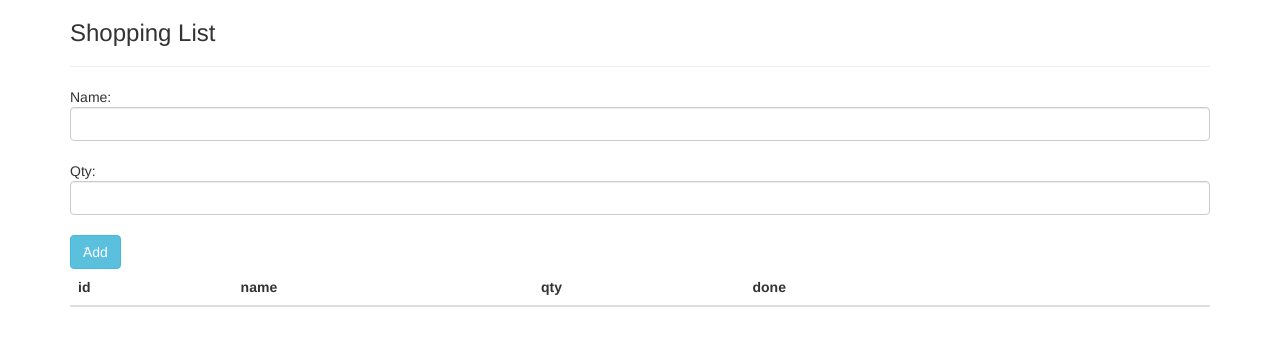
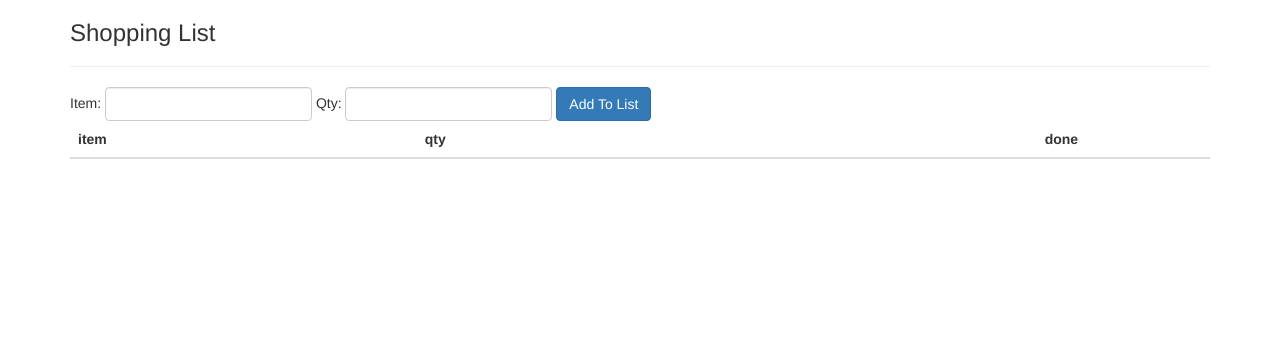
Before and after one commit to amirazad1/ShoppingList, a PHP site: page / in a window 1280 px wide. Shown: the top 346 px of the page. Run offline with PHP 8.4, Linux system fonts and the light colour scheme; data that the repository does not hold is empty.

Commit message:
update complete

```diff
--- a/app/Controllers/HomeController.php
+++ b/app/Controllers/HomeController.php
@@ -41,9 +41,7 @@ class HomeController
     public function update()
     {
         $shop_list=new ShopList("list_items");
-        $shop_list->update($_POST['id'],$_POST);
-        header('Location:/');
-
+        $shop_list->update((int)$_POST['id'],$_POST) ? http_response_code(200) : http_response_code(500);
     }
 
     public function delete($id)
--- a/app/Core/Router.php
+++ b/app/Core/Router.php
@@ -37,6 +37,7 @@ class Router
      */
     public function resolve(string $requestUri, string $requestMethod)
     {
+        //todo: need improve
         $route = explode('?', $requestUri)[0];
         $param = explode('?', $requestUri)[1] ?? "";
         $param=[$param];
--- a/app/Models/ShopList.php
+++ b/app/Models/ShopList.php
@@ -70,16 +70,18 @@ class ShopList
 
     public function update(int $id, array $data = [])
     {
-        if (count($data) > 0) {
-            $kv = '';
-            foreach ($data as $key => $value) {
-                $kv .= $key . '=' . $value . ',';
-            }
-            $stmt = $this->db->prepare("UPDATE $this->table SET $kv WHERE id=" . $id);
+        //todo:can improve generic
+//        if (count($data) > 0) {
+//            $kv = '';
+//            foreach ($data as $key => $value) {
+//                $kv .= $key . '=' . $value . ',';
+//            }
+//            $kv=substr($kv,0,strlen($kv-1));
+
+//            $stmt = $this->db->prepare("UPDATE $this->table SET $kv WHERE id=" . $id);
+//        }
+            $stmt = $this->db->prepare("UPDATE $this->table SET name='".$data['name']."',qty=".$data['qty'].",done=".$data['done']." WHERE id=" . $id);
             return $stmt->execute();
-        }
-
-        return false;
     }
 
     public function delete($id)
--- a/public/js/shop.js
+++ b/public/js/shop.js
@@ -1,37 +1,57 @@
 $(document).ready(function () {
     $.ajax({
-        url:'/list',
-        dataType:'json',
-        data:{},
-        success: function(data){
-            for(var i=0; i<data.length; i++){
-                var row=$('<tr><td>' + data[i].id + '</td><td>' + data[i].name + '</td><td>' + data[i].qty + '</td><td>'+
-                    '</td><td><input type="checkbox" name='+data[i].id+' value="' + data[i].done + '" /></td><td><a href="/delete?' +data[i].id + '">delete</a>' +
-                    '<a href="#editModal" class="edit" data-toggle="modal">' +
+        url: '/list',
+        dataType: 'json',
+        type: "get",
+        data: {},
+        success: function (data) {
+            for (var i = 0; i < data.length; i++) {
+                var row = $('<tr><td>' + data[i].name + '</td><td>' + data[i].qty + '</td><td>' +
+                    '</td><td><input type="checkbox" value="' + data[i].done + '"' + ((data[i].done == 1) ? ' checked' : '') + ' /></td>'+
+                    '<td><a href="#editModal" class="edit btn btn-info" data-toggle="modal">' +
                     '<i  class="update" data-toggle="tooltip" ' +
                     ' data-id=' + data[i].id +
-                    ' data-name='+ data[i].name +
-                    ' data-qty='+ data[i].qty +
-                    ' data-done='+ data[i].done +
-                    ' title="Edit"> Edit</i>' +
-                    '</a></td></tr>');
+                    ' data-name=' + data[i].name +
+                    ' data-qty=' + data[i].qty +
+                    ' data-done=' + data[i].done +
+                    ' title="Edit"> Edit </i>' +
+                    '</a>&nbsp'+
+                    '<a class="btn btn-danger" href="/delete?\' + data[i].id + \'"> delete </a></td></tr>');
                 $('#list').append(row);
             }
         },
-        error: function(jqXHR, textStatus, errorThrown){
-            console.log('Error:'+textStatus+'-'+errorThrown);
+        error: function (jqXHR, textStatus, errorThrown) {
+            console.log('Error:' + textStatus + '-' + errorThrown);
         }
     });
 
-    $(document).on('click','.update',function(e) {
-        var id=$(this).attr("data-id");
-        var name=$(this).attr("data-name");
-        var qty=$(this).attr("data-qty");
-        var done=$(this).attr("data-done");
+    $(document).on('click', '.update', function (e) {
+        var id = $(this).attr("data-id");
+        var name = $(this).attr("data-name");
+        var qty = $(this).attr("data-qty");
+        var done = $(this).attr("data-done");
         $('#id_u').val(id);
         $('#name_u').val(name);
         $('#qty_u').val(qty);
-        $('#done').val(done);
+        $('#done_u').prop("checked", (done == 1 ? true : false));
+    });
+
+    $(document).on('click', '#update', function (e) {
+        $.ajax({
+            data: {
+                name: $('#name_u').val(),
+                qty: $('#qty_u').val(),
+                done: $('#done_u').prop("checked") === true ? 1 : 0,
+                id: $('#id_u').val(),
+            },
+            type: "post",
+            url: "/update",
+            success: function (dataResult) {
+                $('#editModal').modal('hide');
+                location.reload();
+                //todo:check for errors
+            }
+        });
     });
 
 
--- a/views/index.php
+++ b/views/index.php
@@ -5,7 +5,7 @@
     <meta name="viewport"
           content="width=device-width, user-scalable=no, initial-scale=1.0, maximum-scale=1.0, minimum-scale=1.0">
     <meta http-equiv="X-UA-Compatible" content="ie=edge">
-    <title>Document</title>
+    <title>Shopping List</title>
     <link rel="stylesheet" href="https://fonts.googleapis.com/css?family=Roboto|Varela+Round">
     <link rel="stylesheet" href="https://fonts.googleapis.com/icon?family=Material+Icons">
     <link rel="stylesheet" href="https://maxcdn.bootstrapcdn.com/font-awesome/4.7.0/css/font-awesome.min.css">
@@ -23,21 +23,19 @@
         </div>
 
         <hr/>
-        <form method="post" action="create">
-            Name:
-            <input class="form-control" name="name"/><br/>
+        <form class="form form-inline" method="post" action="create">
+            Item:
+            <input class="form-control" name="name" required />
             Qty:
-            <input class="form-control" name="qty"/><br/>
-            <input type="submit" class="btn btn-info" value="َAdd">
+            <input class="form-control" name="qty" required />
+            <input type="submit" class="btn btn-primary" value="Add To List">
         </form>
 
         <table id="list" class="table table-striped table-hover">
             <thead>
-            <th>id</th>
-            <th>name</th>
+            <th>item</th>
             <th>qty</th>
-            <th>done</th>
-            <th></th>
+            <th class="text-right">done</th>
             <th></th>
             </thead>
         </table>
@@ -47,24 +45,24 @@
 <div id="editModal" class="modal fade">
     <div class="modal-dialog">
         <div class="modal-content">
-            <form id="update_form">
+            <form id="update_form" method="post" action="update">
                 <div class="modal-header">
                     <h4 class="modal-title">Edit List</h4>
                     <button type="button" class="close" data-dismiss="modal" aria-hidden="true">×</button>
                 </div>
                 <div class="modal-body">
-                    <input type="hidden" id="id_u" name="id" class="form-control" required>
+                    <input type="hidden" id="id_u" name="id_u" class="form-control" required>
                     <div class="form-group">
-                        <label>Name</label>
-                        <input type="text" id="name_u" name="name" class="form-control" required>
+                        <label>Item</label>
+                        <input type="text" id="name_u" name="name_u" class="form-control" required>
                     </div>
                     <div class="form-group">
                         <label>Qty</label>
-                        <input type="number" id="qty_u" name="qty" class="form-control" required>
+                        <input type="number" id="qty_u" name="qty_u" class="form-control" required>
                     </div>
                     <div class="form-group">
                         <label>Done</label>
-                        <input type="checkbox" id="done_u" name="done" class="form-control" required>
+                        <input type="checkbox" id="done_u" name="done_u" class="form-control" required>
                     </div>
                 </div>
                 <div class="modal-footer">
```
